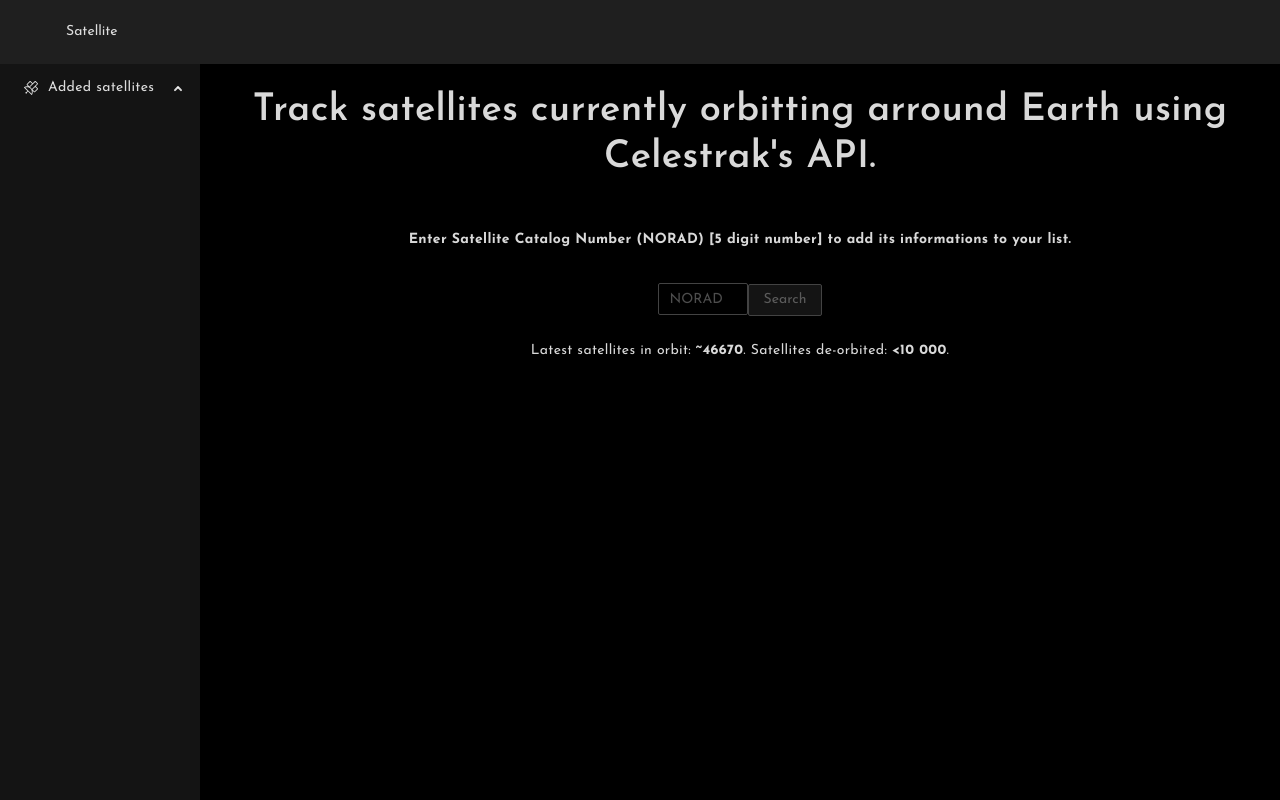
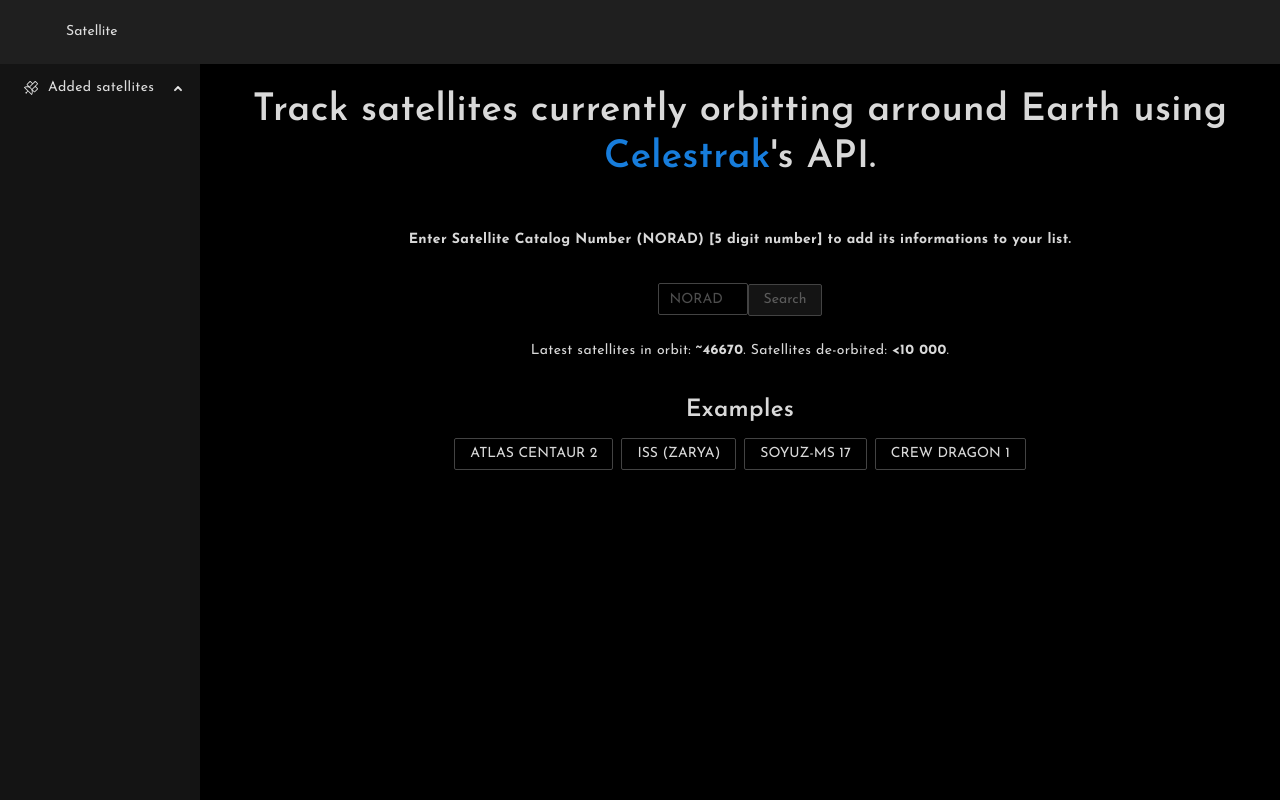
Before and after one commit to quentinbrohan/react-satellite-interview, a React (Create React App) app: page / in a window 1280 px wide. Built offline with nearby package versions, Linux system fonts and the light colour scheme.

Commit message:
feat: add examples. chore: fix CRA & craco config for start

```diff
--- a/package.json
+++ b/package.json
@@ -57,17 +57,17 @@
 		"react-dom": "^17.0.1",
 		"react-redux": "^7.2.1",
 		"react-router-dom": "^5.2.0",
-		"react-scripts": "4.0.0",
+		"react-scripts": "3.4.1",
 		"typescript": "^4.0.3",
 		"web-vitals": "^0.2.4"
 	},
 	"devDependencies": {
 		"@typescript-eslint/eslint-plugin": "^4.5.0",
 		"@typescript-eslint/parser": "^4.5.0",
-		"eslint": "^7.12.0",
+		"eslint": "^6.6.0",
 		"eslint-config-prettier": "^6.14.0",
 		"eslint-plugin-prettier": "^3.1.4",
-		"eslint-plugin-react": "^7.21.5",
+		"eslint-plugin-react": "^6.6.5",
 		"eslint-plugin-react-hooks": "^4.2.0",
 		"husky": "^4.3.0",
 		"lint-staged": "^10.4.2",
--- a/src/components/SearchBar/SearchBar.tsx
+++ b/src/components/SearchBar/SearchBar.tsx
@@ -1,32 +1,56 @@
+import { Alert, Button, Input, InputNumber, Space, Typography } from 'antd';
 import React from 'react';
-import { Input, InputNumber, Button, Typography, Alert } from 'antd';
 import { useDispatch, useSelector } from 'react-redux';
-
-import './searchBar.less';
 import {
+	getSatelliteByNo,
 	handleChangeSearch,
-	getSatelliteByNo,
 	resetSearchError,
 } from '../../features/satellites/satellitesSlice';
 import { IState } from '../../interfaces';
+import './searchBar.less';
 
 const { Title } = Typography;
+
+const DEFAULT_SATELLITES = [
+	{
+		name: 'ATLAS CENTAUR 2',
+		NORAD: '00694',
+	},
+	{
+		name: 'ISS (ZARYA)',
+		NORAD: '25544',
+	},
+	{
+		name: 'SOYUZ-MS 17',
+		NORAD: '46613',
+	},
+	{
+		name: 'CREW DRAGON 1',
+		NORAD: '46920',
+	},
+];
 
 export const SearchBar: React.FC = () => {
 	const dispatch = useDispatch();
 	const { search, loading, searchError } = useSelector((state: IState) => state.satellites);
 
-	const onChange = (value: string | number | undefined) => {
+	const onChange = (value: string | number | undefined | any) => {
 		dispatch(handleChangeSearch(value));
 	};
 
-	const handleSatelliteSearch = () => {
-		dispatch(getSatelliteByNo());
+	const handleSatelliteSearch = (norad?: string) => {
+		dispatch(getSatelliteByNo(norad));
 	};
 
 	return (
 		<div className="searchbar-container">
-			<Title>Track satellites currently orbitting arround Earth using Celestrak's API.</Title>
+			<Title>
+				Track satellites currently orbitting arround Earth using{' '}
+				<a href="https://celestrak.com/NORAD/elements/" target="blank">
+					Celestrak
+				</a>
+				's API.
+			</Title>
 			<Input.Group style={{ margin: '0 auto 2rem' }}>
 				<p>
 					Enter Satellite Catalog Number (NORAD) [5 digit number] to add its informations
@@ -63,6 +87,18 @@
 					<b>{'<'}10 000</b>.
 				</div>
 			</Input.Group>
+			<Title level={3}>Examples</Title>
+			<Space>
+				{DEFAULT_SATELLITES.map((satellite) => (
+					<Button
+						type="default"
+						key={satellite.name}
+						onClick={() => handleSatelliteSearch(satellite.NORAD)}
+					>
+						{satellite.name}
+					</Button>
+				))}
+			</Space>
 		</div>
 	);
 };
--- a/src/features/satellites/satellitesSlice.tsx
+++ b/src/features/satellites/satellitesSlice.tsx
@@ -65,14 +65,24 @@
 	dispatch(changeSearchValue(value));
 };
 
-export const getSatelliteByNo = () => (dispatch: AppDispatch, getState: () => RootState) => {
+export const getSatelliteByNo = (norad?: string) => (
+	dispatch: AppDispatch,
+	getState: () => RootState,
+) => {
 	const { search, satellites } = getState().satellites;
 	dispatch(setLoading(true));
 
 	// Uses cors-anywhere's API to bypass CORS issues
-	axios
+	// https://cors-anywhere.herokuapp.com/
+	// Alternative
+	//thingproxy.freeboard.io/fetch/
+	// https://celestrak.com/NORAD/elements/gp.php?FORMAT=json&CATNR=41266
+	https: axios
 		.get(
-			`https://cors-anywhere.herokuapp.com/https://celestrak.com/NORAD/elements/gp.php?FORMAT=json&CATNR=${search}`,
+			// `https://cors-anywhere.herokuapp.com/https://celestrak.com/NORAD/elements/gp.php?FORMAT=json&CATNR=${norad ? norad : search}`,
+			`https://thingproxy.freeboard.io/fetch/https://celestrak.com/NORAD/elements/gp.php?FORMAT=json&CATNR=${
+				norad ? norad : search
+			}`,
 		)
 		.then((response) => {
 			if (response.data === 'No GP data found') {
```
Also changed, not shown: 1 other file (tests, documents, lock files or other folders).
